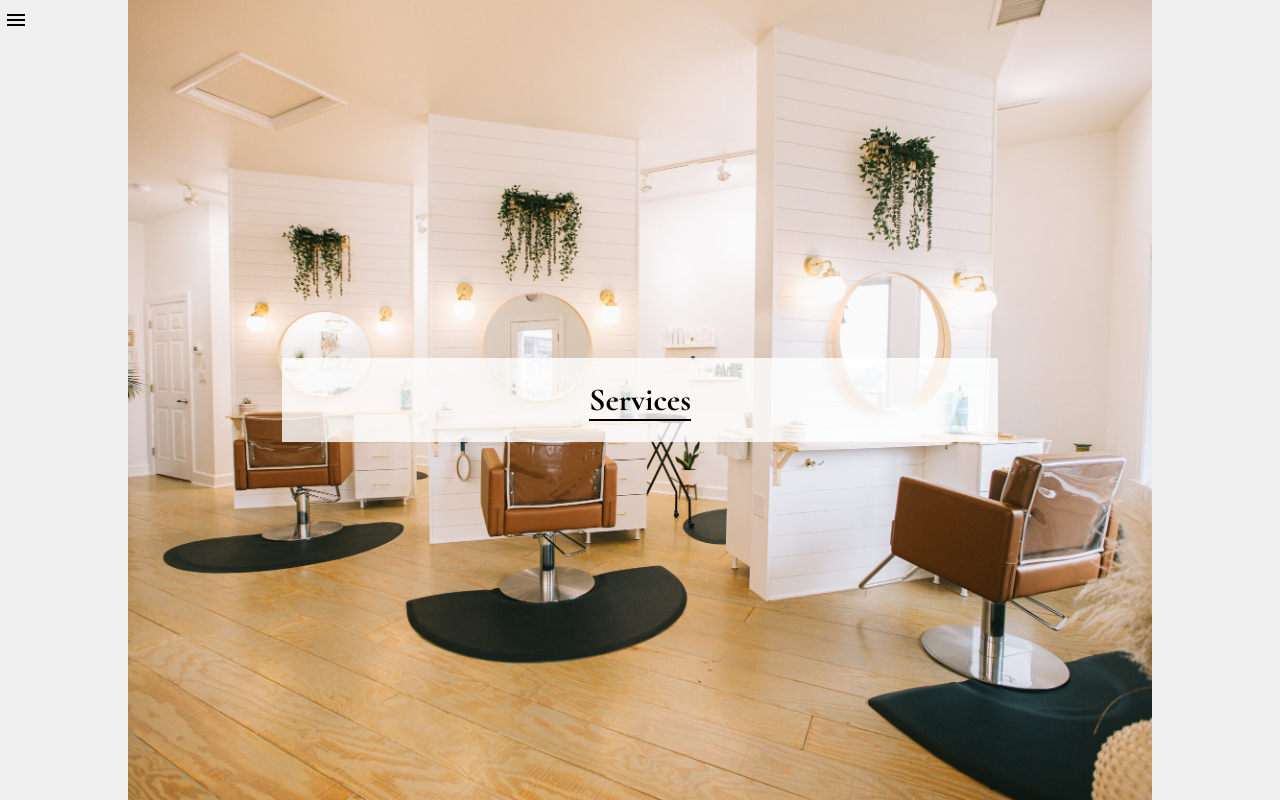
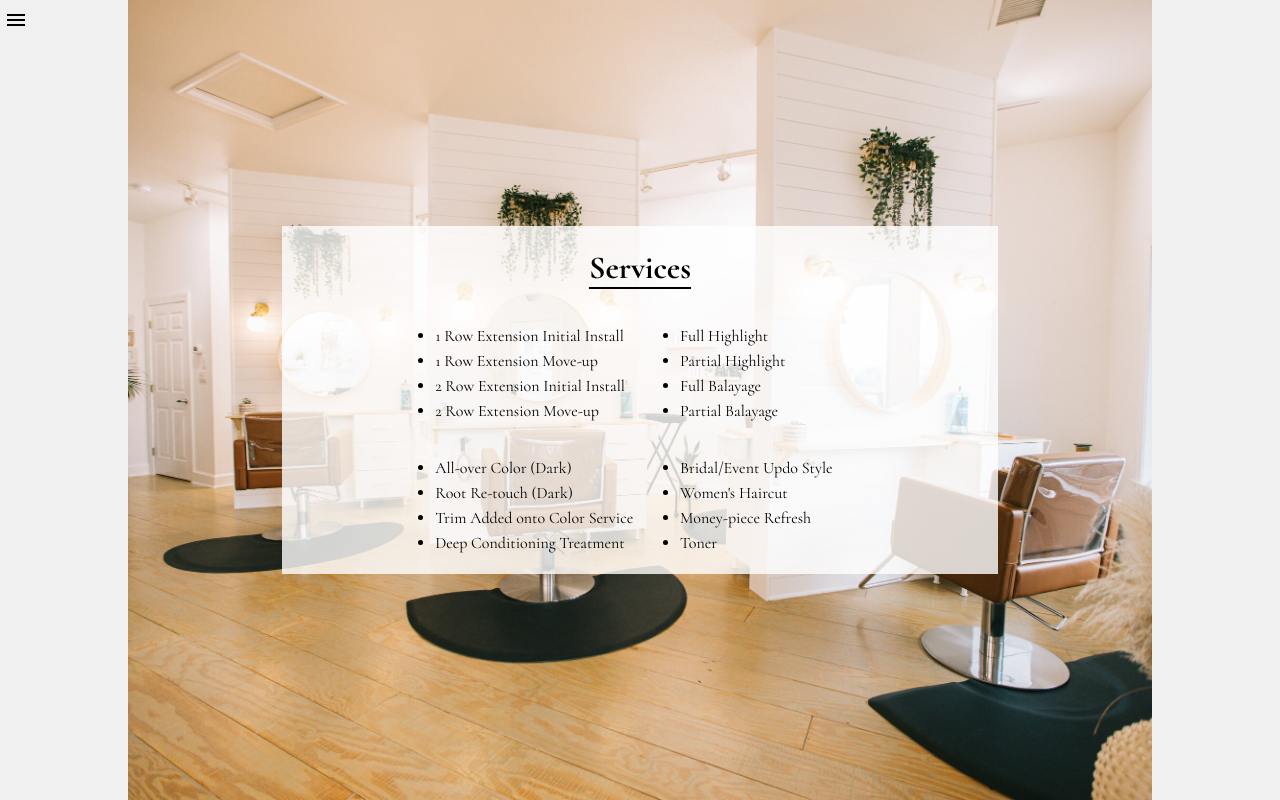
Before and after one commit to GucciHepcat52/hair-by-maddy-kate, a React (Create React App) app: page /services in a window 1280 px wide. Built offline with nearby package versions, Linux system fonts and the light colour scheme.

Commit message:
updated services page

```diff
--- a/src/App.css
+++ b/src/App.css
@@ -97,12 +97,39 @@
   align-items: center;
 }
 
+.services-text div {
+  display: flex;
+  flex-wrap: wrap;
+  justify-content: center;
+  width: 90%;
+}
+
+.services-text ul {
+  width: 40%;
+}
+
+.services-text li {
+  margin-bottom: 5px;
+}
+
 .about-text h1 {
   border-bottom: 2px solid black;
 }
 
 .services-text h1 {
   border-bottom: 2px solid black;
+}
+
+@media (max-width: 1320px) {
+  .services-text ul {
+    width: 40%;
+  }
+}
+
+@media (max-width: 1300px) {
+  .services-text div {
+    width: 100%;
+  }
 }
 
 @media (max-width: 768px) {
@@ -119,6 +146,11 @@
   .about-text,
   .services-text {
     width: 100%;
+  }
+
+  .services-text {
+    height: 100%;
+    justify-content: center;
   }
 }
 
@@ -137,6 +169,10 @@
   .title-text {
     font-size: 14px;
   }
+
+  .services-text ul {
+    width: 60%;
+  }
 }
 
 @media (max-width: 360px) {
--- a/src/pages/Services.js
+++ b/src/pages/Services.js
@@ -36,6 +36,48 @@ export default function Services() {
       <Menu isActive={activeMenu} />
       <div className="services-text">
         <h1>Services</h1>
+        <div>
+          <ul
+            style={{
+              textAlign: "left",
+            }}
+          >
+            <li>1 Row Extension Initial Install</li>
+            <li>1 Row Extension Move-up</li>
+            <li>2 Row Extension Initial Install</li>
+            <li>2 Row Extension Move-up</li>
+          </ul>
+          <ul
+            style={{
+              textAlign: "left",
+            }}
+          >
+            <li>Full Highlight</li>
+            <li>Partial Highlight</li>
+            <li>Full Balayage</li>
+            <li>Partial Balayage</li>
+          </ul>
+          <ul
+            style={{
+              textAlign: "left",
+            }}
+          >
+            <li>All-over Color (Dark)</li>
+            <li>Root Re-touch (Dark)</li>
+            <li>Trim Added onto Color Service</li>
+            <li>Deep Conditioning Treatment</li>
+          </ul>
+          <ul
+            style={{
+              textAlign: "left",
+            }}
+          >
+            <li>Bridal/Event Updo Style</li>
+            <li>Women's Haircut</li>
+            <li>Money-piece Refresh</li>
+            <li>Toner</li>
+          </ul>
+        </div>
       </div>
     </div>
   );
```
